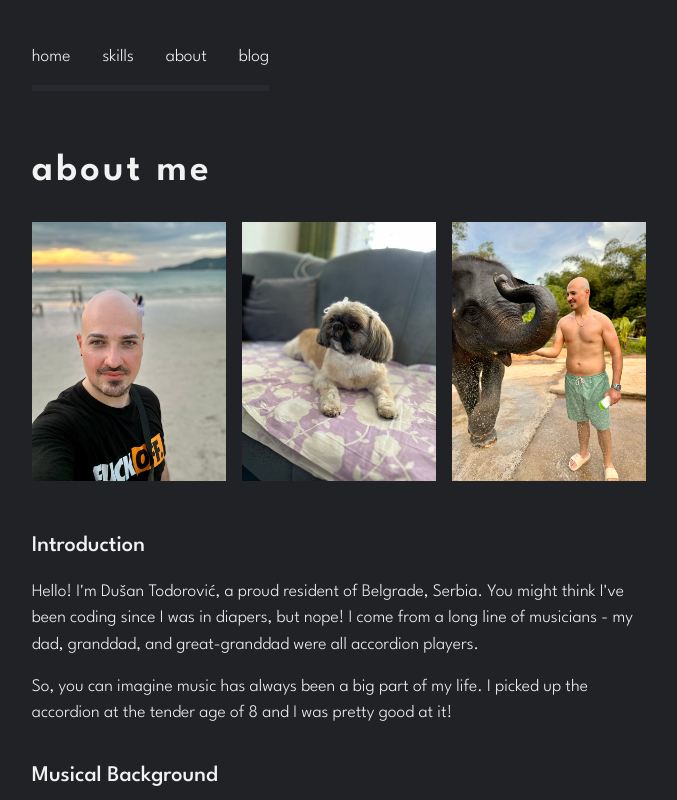
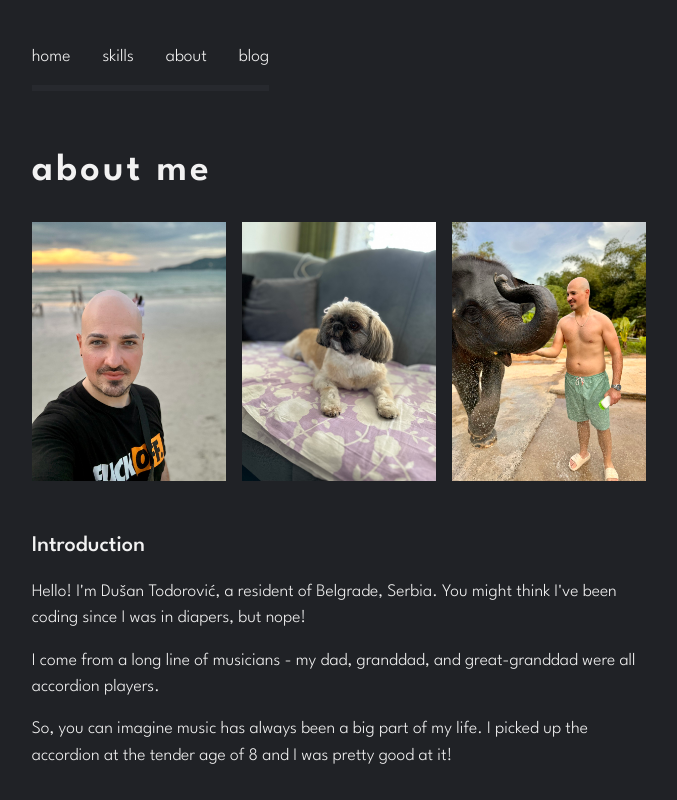
Before and after one commit to krckyboy/todorovic.dev, a Next.js app in the folder next/: page /about in a window 1280 px wide. Shown: the top 800 px of the page, without its empty margins (301-978 px from the left). Built offline with nearby package versions, Linux system fonts and the light colour scheme.

Commit message:
#10 Content tweak + formatting.

```diff
--- a/next/src/app/about/page.tsx
+++ b/next/src/app/about/page.tsx
@@ -13,14 +13,13 @@ const Page: NextPage = () => {
         <ImageSection />
         <section className={`${gStyles.text} ${styles.mainContent}`}>
           <h2 className={styles.subheading}>Introduction</h2>
-          <p>Hello! I'm Dušan Todorović, a proud resident of Belgrade, Serbia. You might think I've been coding since
-            I
-            was in diapers, but nope! I come from a long line of musicians - my dad, granddad, and great-granddad were
+          <p>Hello! I'm Dušan Todorović, a resident of Belgrade, Serbia. You might think I've been coding since
+            I was in diapers, but nope!</p>
+          <p>I come from a long line of musicians - my dad, granddad, and great-granddad were
             all accordion players.</p>
           <p>So, you can imagine music has always been a big part of my life. I picked up the accordion at the tender
             age of 8 and I was pretty good at it!</p>
           <h2 className={styles.subheading}>Musical Background</h2>
-
           <p>I wasn't just limited to the accordion. I also played the keyboard and it became my main source of
             income for years. I even taught others how to play accordion and keyboard.</p>
           <p>Oh, really, I could share so much about this. The main point is, my father was rooting for me to
@@ -35,7 +34,6 @@ const Page: NextPage = () => {
           <p>Eventually, I landed my first job as a junior front-end developer through a friend of a friend. At that
             time, knowing HTML, CSS (with a bit of Bootstrap), and some JavaScript was enough to get by.</p>
           <h2 className={styles.subheading}>Early Career</h2>
-
           <p>Despite the lack of advanced tools, I made significant progress after leaving my first job. I spent a lot
             of time reading documentation and working on personal projects to build up my full-stack skills. I also
             continued to teach music and play on parties to support myself financially.</p>
@@ -46,8 +44,7 @@ const Page: NextPage = () => {
           <h2 className={styles.subheading}>Current Role</h2>
           <p>After building my portfolio and honing my skills, I landed a job that changed my life. I'm currently a
             front-end team lead at a reputable company. I love how I've grown not just in my tech skills, but also in
-            my
-            management and soft skills.</p>
+            my management and soft skills.</p>
           <p>I enjoy both the operational side of work, and also managing people.</p>
           <h2 className={styles.subheading}>Interests</h2>
           <p>I have a few quirky habits that might surprise you. For instance, I used to watch streams of League of
```
